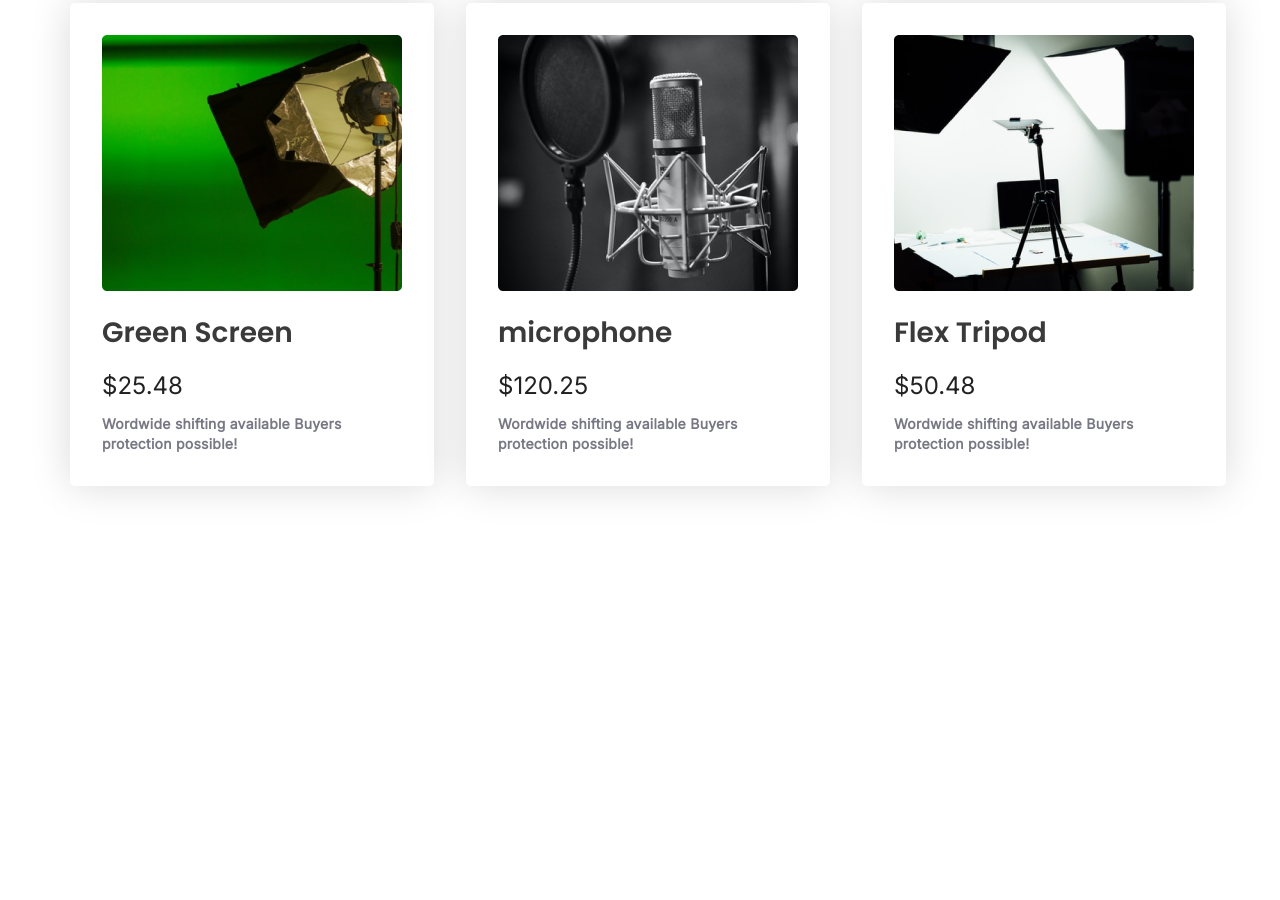
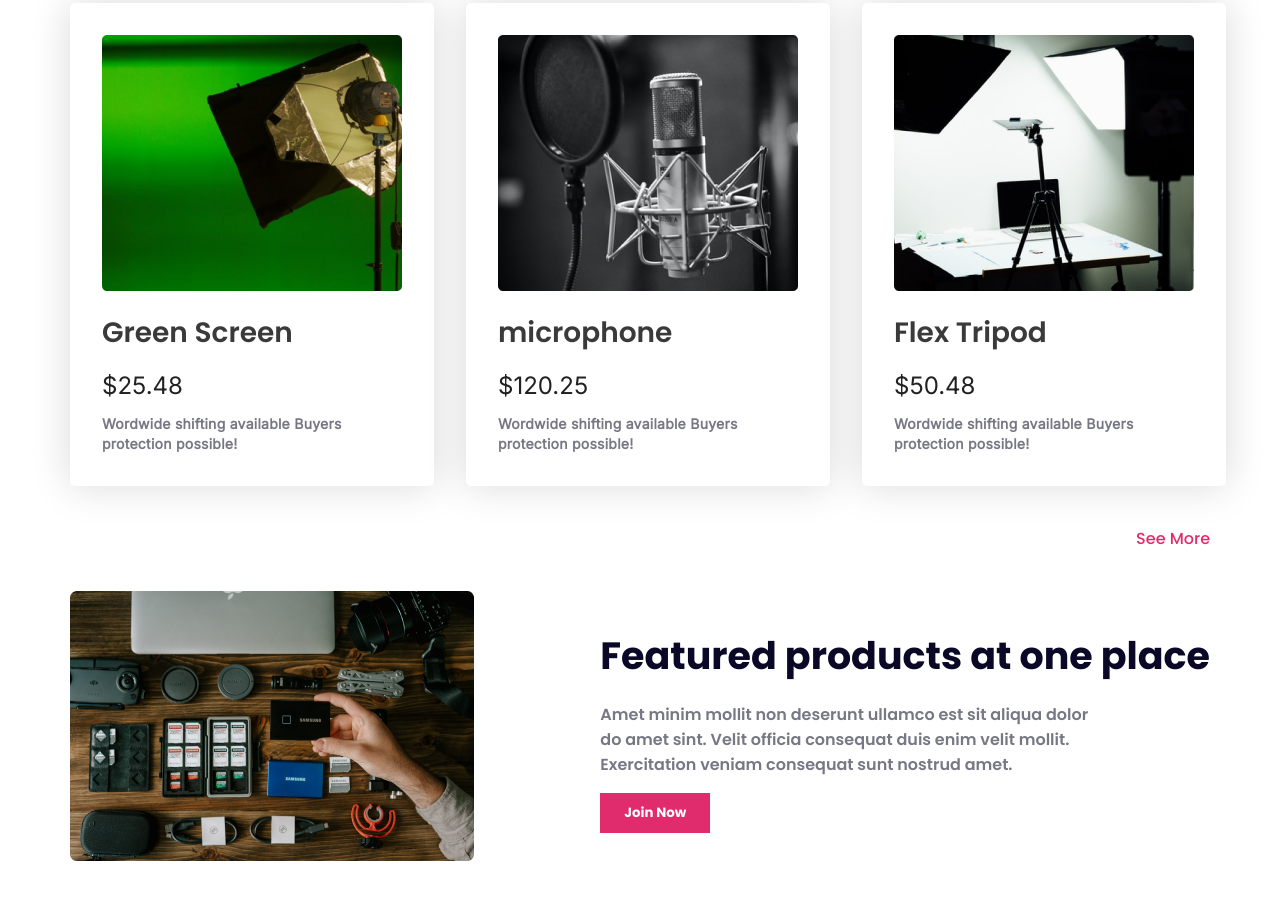
Before and after one commit to omegatanvir/influencer-products, a plain HTML site: page index.html in a window 1280 px wide. Shown: the part 1745-2645 px from the top of the page. Before the commit the page ends 2271 px from the top, so only its background shows below. Drawn offline with Linux system fonts and the light colour scheme.

Commit message:
One Place Section Added

```diff
--- a/assets/css/style.css
+++ b/assets/css/style.css
@@ -50,6 +50,15 @@ p{
     border-radius: 2.563rem;
     background: var(--primary-color);
     color: var(--white-color);
+    font-weight: 700;
+    border: 0;
+    padding: 0.625rem 1.5rem;
+}
+
+.btn-secondary{
+    background: var(--primary-color);
+    color: #FFF;
+    font-family: Poppins;
     font-weight: 700;
     border: 0;
     padding: 0.625rem 1.5rem;
@@ -150,6 +159,36 @@ nav{
     margin-top: 0.625rem;
 }
 
+.see-more{
+    color: var(--primary-color);
+    text-decoration: none;
+    display: flex;
+    flex-direction: row-reverse;
+}
+
+/* ========================*/
+/* -----One Place Styles----- */
+/* ================ =======*/
+.features{
+    display: flex;
+    justify-content: space-between;
+    align-items: center;
+    gap: 5rem;
+}
+
+.features-title{
+    color: #0A0826;
+    font-size: 38px;
+    font-weight: 700;
+    line-height: 3.75rem;
+}
+
+.features-description{
+    margin: 1rem 0rem;
+    width: 31.25rem;
+}
+
+
 
 /* -----Responsive  Styles----- */
 /* ================ */
--- a/index.html
+++ b/index.html
@@ -4,9 +4,11 @@
     <meta charset="UTF-8">
     <meta name="viewport" content="width=device-width, initial-scale=1.0">
     <title>Influencer Products</title>
+
     <link rel="stylesheet" href="./assets/css/style.css">
 </head>
 <body>
+<!-- Header Section -->
     <header>
         <div class="container">
             <nav>
@@ -37,9 +39,9 @@
             </div>
         </div>
     </header>
-<!-- Main Section Start -->
+<!-- Main Section-->
     <main>
-<!-- Collection Section Start -->
+<!-- Collection Section  -->
         <section class="collection">
             <div class="container">
                 <h2 class="popular-title">Popular Collection</h2>
@@ -75,7 +77,7 @@
                             Buyers protection possible!</p>
                     </div>
                     <div class="card">
-                        <img src="./assets/img/gear.png" alt="Action">
+                        <img src="./assets/img/tripod.png" alt="Action">
                         <h2 class="card-title">Flex Tripod</h2>
                         <h3 class="card-price">$50.48</h3>
                         <p class="card-description">Wordwide shifting available
@@ -112,8 +114,25 @@
                             Buyers protection possible!</p>
                     </div>
                 </div>
+                <a href="#" class="see-more section-gap">See More</a>
             </div>
         </section>
+<!-- One Place Section -->
+        <section class="one-place">
+            <div class="container">
+                <div class="features section-gap">
+                    <div class="features-img">
+                        <img src="./assets/img/gear.png" alt="Action">
+                    </div>
+                    <div class="features-content">
+                        <h3 class="features-title">Featured products at one place</h3>
+                        <p class="features-description">Amet minim mollit non deserunt ullamco est sit aliqua dolor do amet sint. Velit officia consequat duis enim velit mollit. Exercitation veniam consequat sunt nostrud amet.</p>
+                        <button class="btn-secondary">Join Now</button>
+                    </div>
+                </div>
+            </div>
+        </section>
+
     </main>
     <footer>
 
```
